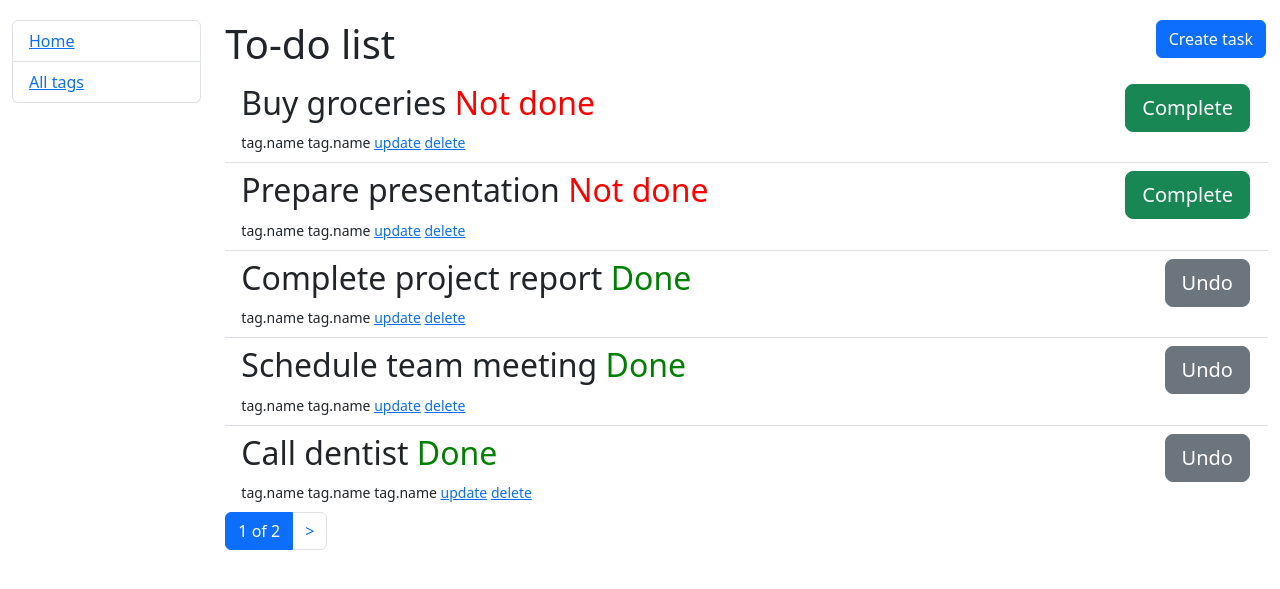
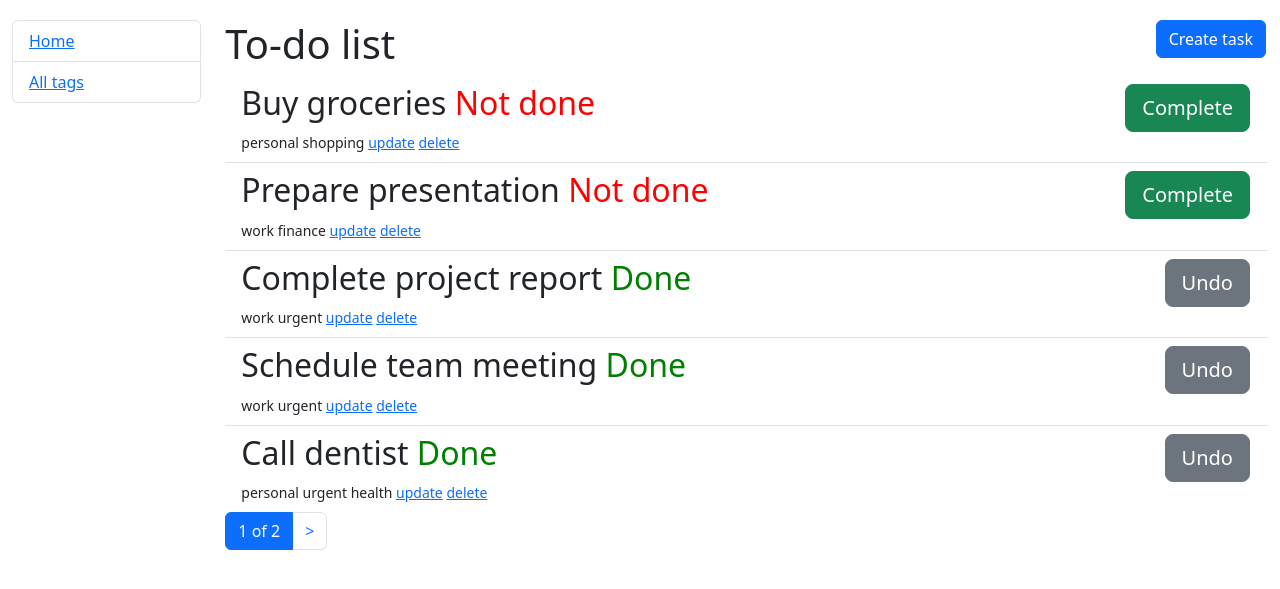
Before and after one commit to uzlss/to-do-list, a Django app: page / in a window 1280 px wide. Shown: the top 589 px of the page. Run offline with Django 5.2, Linux system fonts and the light colour scheme; data comes from the database, SQL or seed files in the repository.

Commit message:
fix: wrap tag.name in task-list

```diff
--- a/templates/dashboard/task_list.html
+++ b/templates/dashboard/task_list.html
@@ -26,7 +26,7 @@
             </h2>
           </form>
             <small>
-              {% for tag in task.tags.all %}tag.name
+              {% for tag in task.tags.all %}{{ tag.name }}
               {% endfor %}
               <a href="{% url 'dashboard:task-update' task.id %}">update</a>
               <a href="{% url 'dashboard:task-delete-confirm' task.id %}">delete</a>
```
